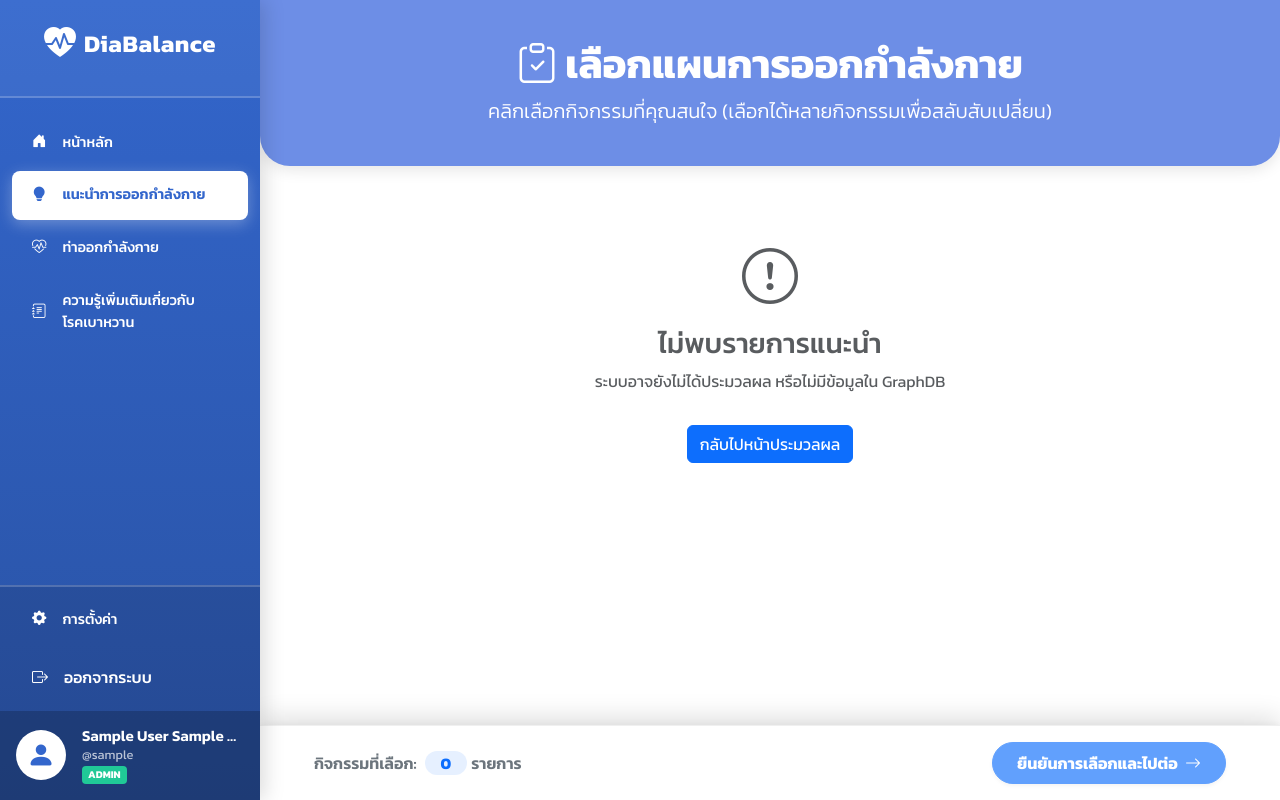
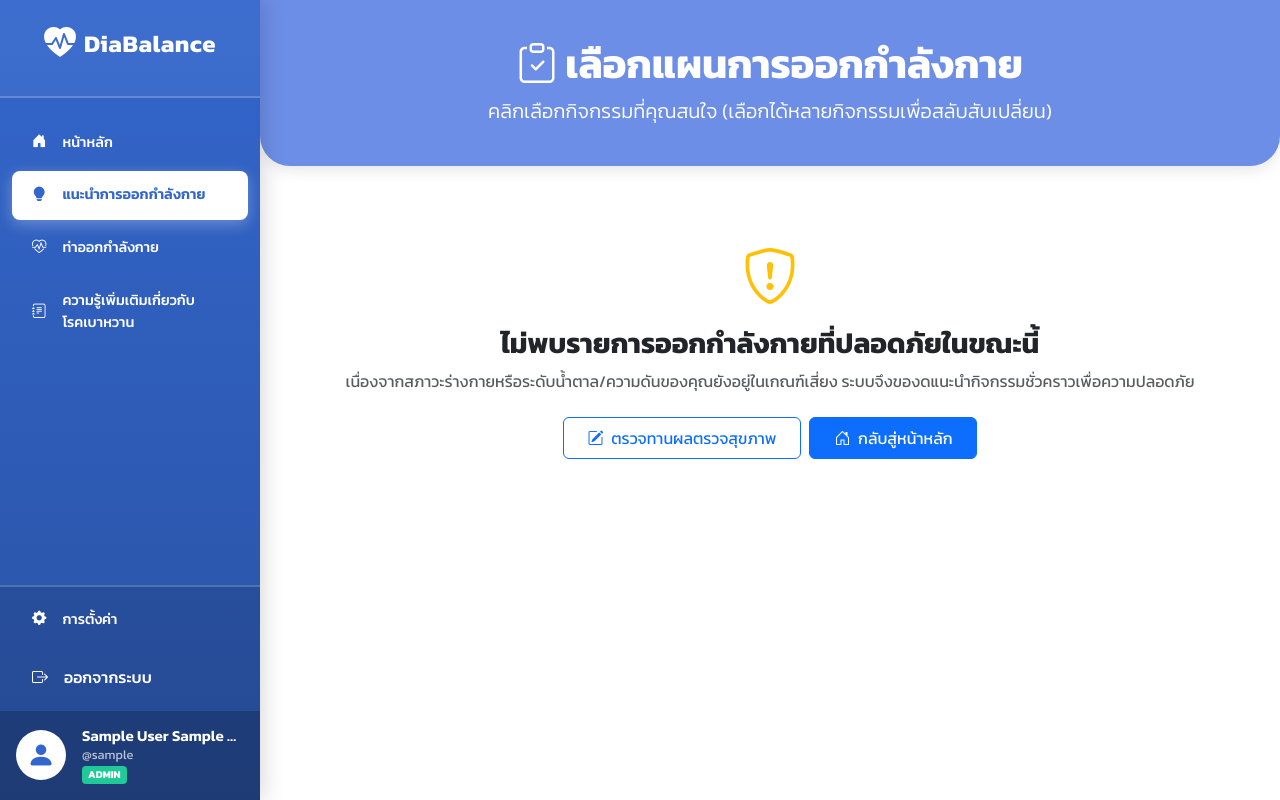
Before and after one commit to cheetahzaza555/web_reccom_diabete, a Flask app: template back_end/templates/user/select_plan.html in a window 1280 px wide. Run offline with Flask 3, Linux system fonts and the light colour scheme; the template is opened without the code that fills it, so the values that code supplies are empty; the visitor is signed in with stand-in values (Sample User, id 1); some libraries are stand-ins or nearby versions.

Commit message:
Fix Bug 18/10/69

```diff
--- a/back_end/templates/user/select_plan.html
+++ b/back_end/templates/user/select_plan.html
@@ -240,16 +240,24 @@
         {% else %}
             <div class="col-12 text-center py-5">
                 <div class="text-muted">
-                    <i class="bi bi-exclamation-circle display-4"></i>
-                    <h3 class="mt-3">ไม่พบรายการแนะนำ</h3>
-                    <p>ระบบอาจยังไม่ได้ประมวลผล หรือไม่มีข้อมูลใน GraphDB</p>
-                    <a href="/user/recommendations" class="btn btn-primary mt-3">กลับไปหน้าประมวลผล</a>
+                    <i class="bi bi-shield-exclamation display-4 text-warning"></i>
+                    <h3 class="mt-3 text-dark fw-bold">ไม่พบรายการออกกำลังกายที่ปลอดภัยในขณะนี้</h3>
+                    <p class="text-muted">เนื่องจากสภาวะร่างกายหรือระดับน้ำตาล/ความดันของคุณยังอยู่ในเกณฑ์เสี่ยง ระบบจึงของดแนะนำกิจกรรมชั่วคราวเพื่อความปลอดภัย</p>
+                    <div class="d-flex justify-content-center gap-2 mt-4">
+                        <a href="/user/recommendations" class="btn btn-outline-primary px-4 py-2">
+                            <i class="bi bi-pencil-square me-1"></i> ตรวจทานผลตรวจสุขภาพ
+                        </a>
+                        <a href="/user/dashboard" class="btn btn-primary px-4 py-2">
+                            <i class="bi bi-house-door me-1"></i> กลับสู่หน้าหลัก
+                        </a>
+                    </div>
                 </div>
             </div>
         {% endif %}
     </div>
 
-    <!-- Floating Action Bar ด้านล่าง -->
+    <!-- Floating Action Bar ด้านล่าง (แสดงเฉพาะเมื่อมีรายการท่าให้เลือก) -->
+    {% if exercises %}
     <div class="bottom-action-bar">
         <div class="container-fluid d-flex justify-content-between align-items-center px-4">
             <div class="d-flex align-items-center">
@@ -262,6 +270,7 @@
             </button>
         </div>
     </div>
+    {% endif %}
 
     <script src="https://cdn.jsdelivr.net/npm/sweetalert2@11"></script>
 
```
Also changed, not shown: back_end/static/js/rec_1.js (+36 -1 lines).
